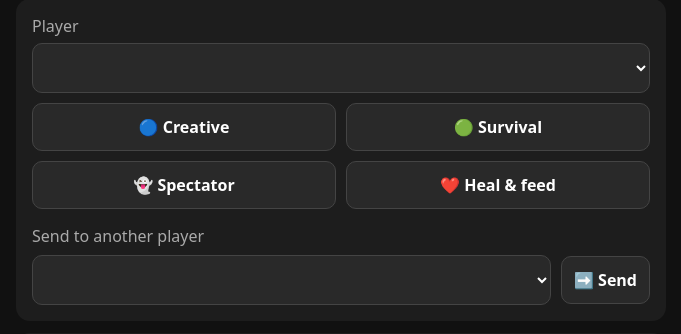
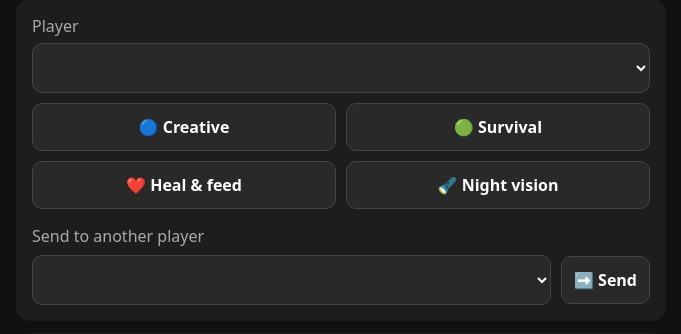
Before and after one commit to fromchaosimportcalm/minecraft-control-panel, a Flask app: page / in a window 1280 px wide. Shown: the part 265-599 px from the top of the page, without its empty margins (299-980 px from the left). Run offline with Flask 3, Linux system fonts and the light colour scheme; lists and menus that the app fills with data are empty.

Commit message:
Replace Spectator button with Night vision
Co-Authored-By: Claude Opus 5.5 <noreply@anthropic.com>

```diff
--- a/app.py
+++ b/app.py
@@ -78,8 +78,6 @@ def action():
         args = ["gamemode", "creative", player]
     elif action == "survival":
         args = ["gamemode", "survival", player]
-    elif action == "spectator":
-        args = ["gamemode", "spectator", player]
     elif action == "day":
         args = ["time", "set", "day"]
     elif action == "night":
@@ -94,6 +92,9 @@ def action():
         args = ["difficulty", "peaceful"]
     elif action == "normal":
         args = ["difficulty", "normal"]
+    elif action == "nightvision":
+        # 10 minutes, no particles so it doesn't cloud their view.
+        args = ["effect", "give", player, "minecraft:night_vision", "600", "0", "true"]
     elif action == "heal":
         # Instant health maxes out hearts; one tick of high saturation fills hunger.
         rc, out1 = run_mc(["effect", "give", player, "minecraft:instant_health", "1", "10", "true"])
--- a/templates/index.html
+++ b/templates/index.html
@@ -46,8 +46,8 @@ h4{margin:16px 0 8px;color:#aaa;font-weight:500}
 <div class="grid" style="margin-top:10px">
 <button onclick="action('creative')">🔵 Creative</button>
 <button onclick="action('survival')">🟢 Survival</button>
-<button onclick="action('spectator')">👻 Spectator</button>
 <button onclick="action('heal')">❤️ Heal &amp; feed</button>
+<button onclick="action('nightvision')">🔦 Night vision</button>
 </div>
 <h4>Send to another player</h4>
 <div class="row">
```
Also changed, not shown: README.md.
